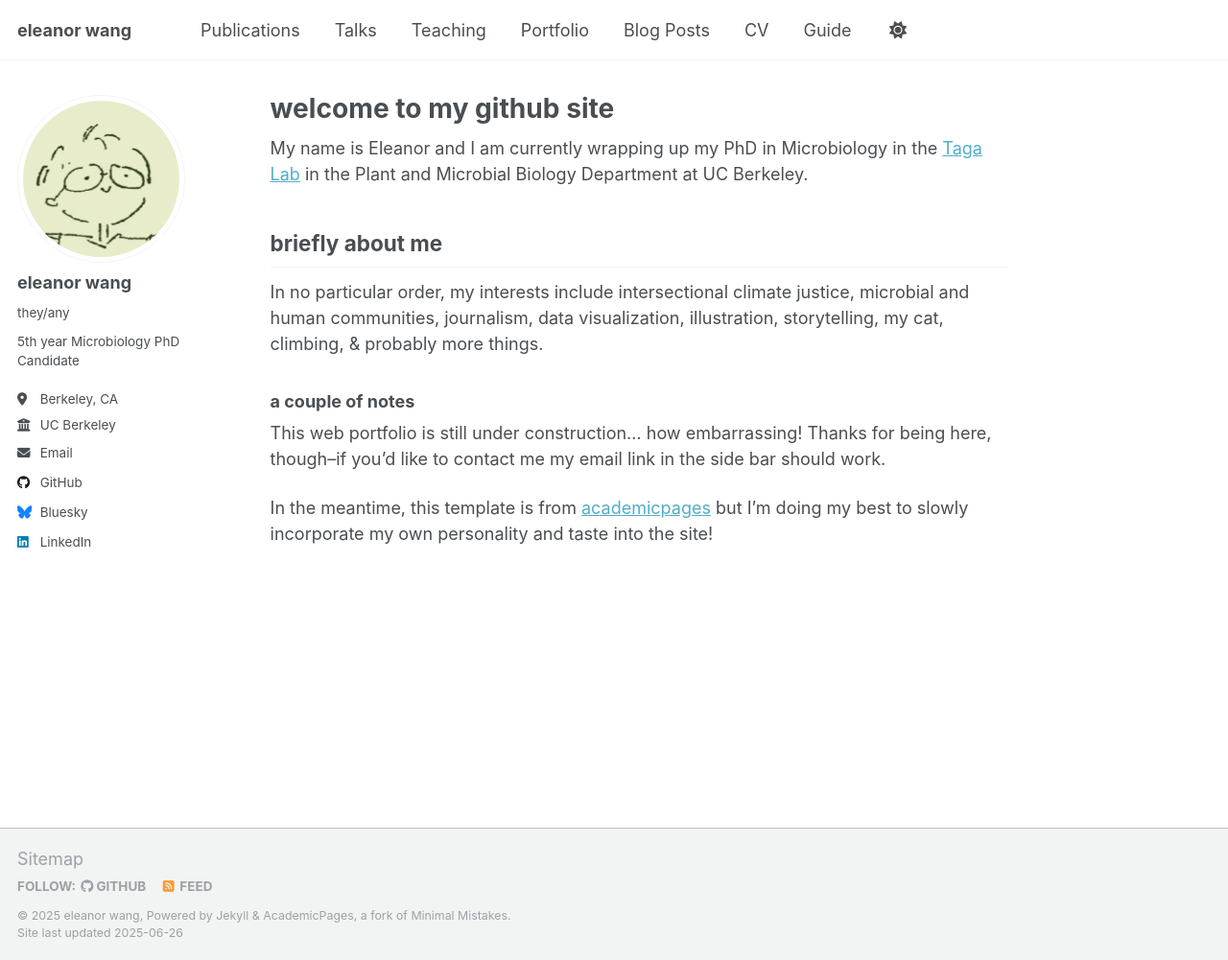
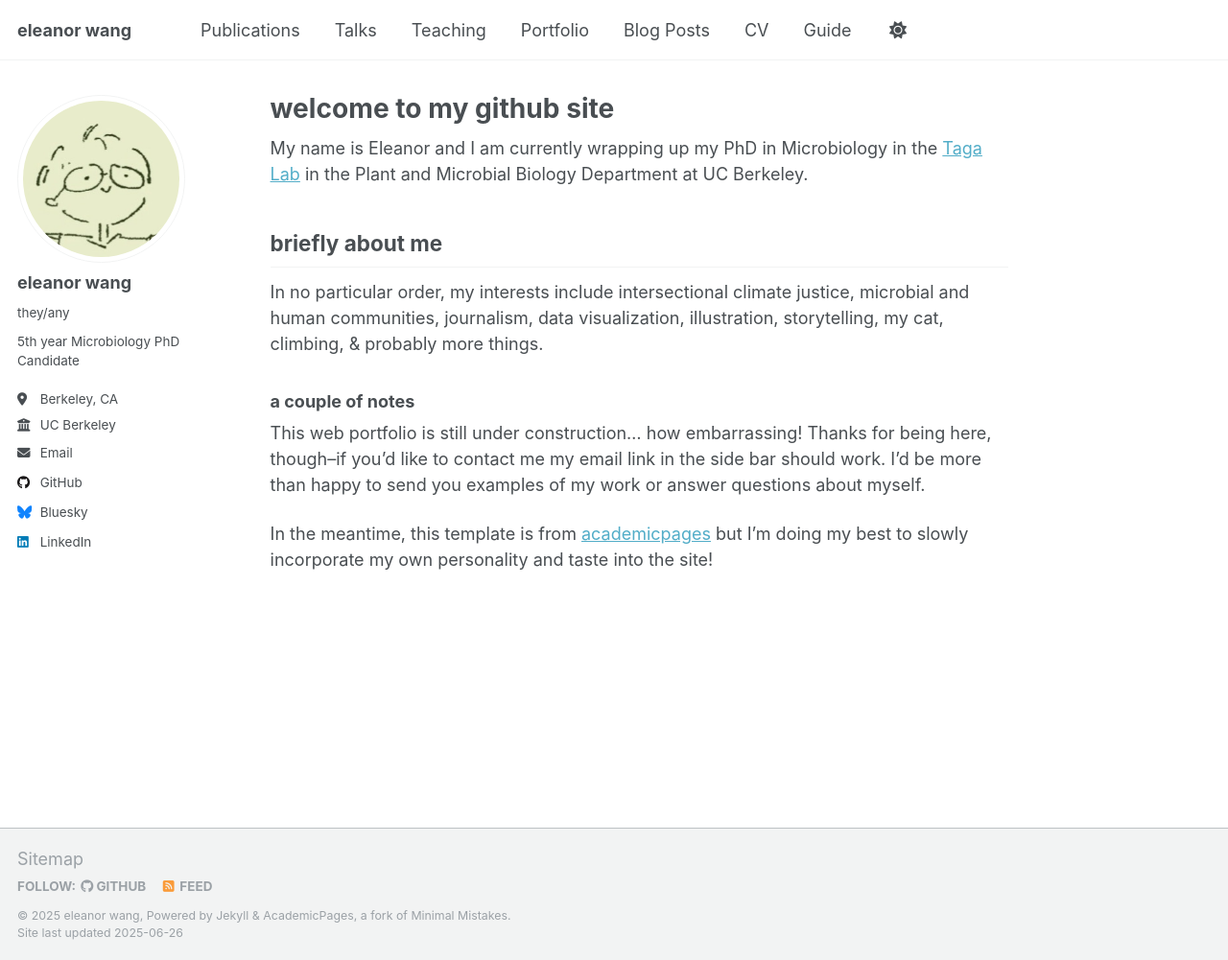
Before and after one commit to eledamame/eledamame.github.io, a Jekyll site: the page built from _pages/about.md, in a window 1280 px wide and 1001 px high. Shown: the whole window at 96% size. Built offline with Jekyll 4.4.1, drawn with Linux system fonts in a browser that asks for light colours.

Commit message:
Update about.md

```diff
--- a/_pages/about.md
+++ b/_pages/about.md
@@ -14,6 +14,6 @@ In no particular order, my interests include intersectional climate justice, mic
 
 ### a couple of notes
 
-This web portfolio is still under construction... how embarrassing! Thanks for being here, though--if you'd like to contact me my email link in the side bar should work.
+This web portfolio is still under construction... how embarrassing! Thanks for being here, though--if you'd like to contact me my email link in the side bar should work. I'd be more than happy to send you examples of my work or answer questions about myself.
 
 In the meantime, this template is from [academicpages](https://academicpages.github.io/) but I'm doing my best to slowly incorporate my own personality and taste into the site!
```
